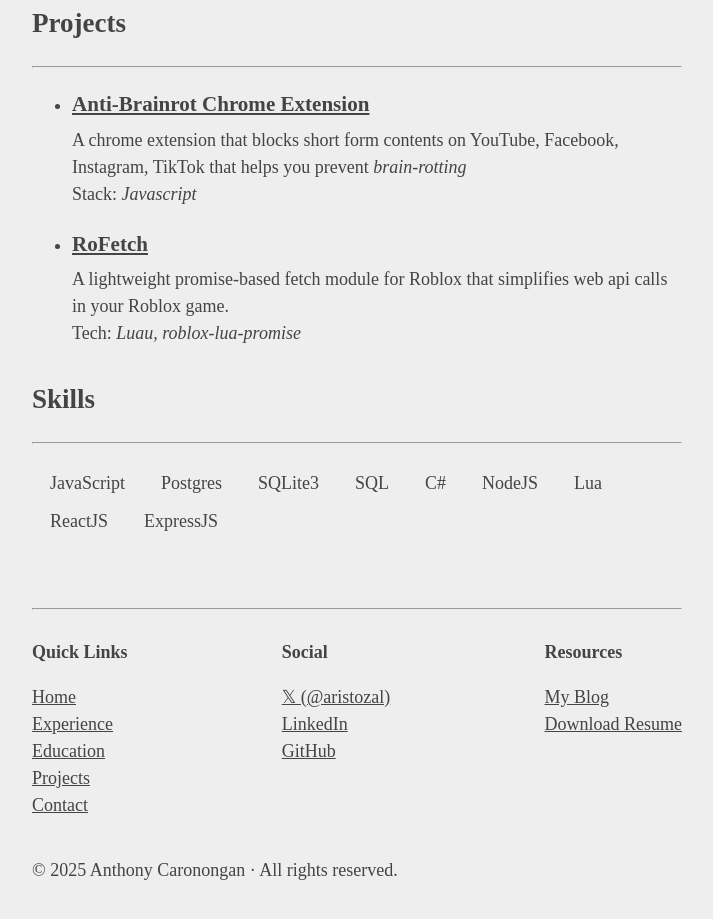
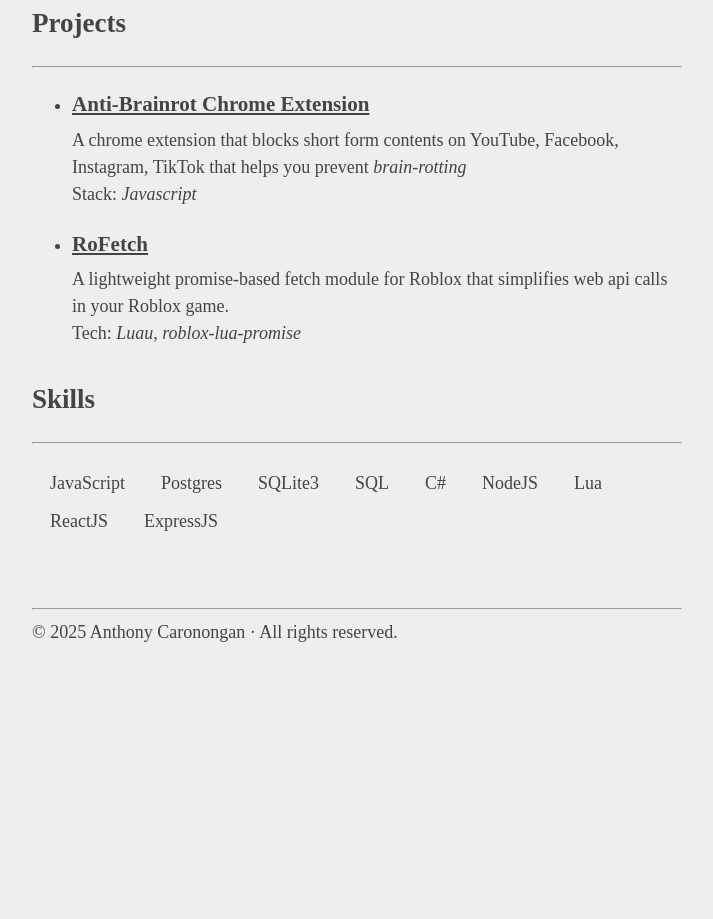
Before and after one commit to anthnyjhn/portfolio, a plain HTML site: page index.html in a window 1280 px wide. Shown: the part 1081-2000 px from the top of the page, without its empty margins (283-996 px from the left). After the commit the page ends 1767 px from the top, so only its background shows below. Drawn offline with Linux system fonts and the light colour scheme.

Commit message:
refactor: update 'About Me' section and remove footer links

```diff
--- a/index.html
+++ b/index.html
@@ -31,10 +31,10 @@
         <h2 id="about">About Me</h2>
         <hr />
         <p>
-          Hi there! I'm Anthony, a 20-year-old software programmer. Building
-          tools, games, and systems is my passion. I enjoy solving problems,
-          learning new technologies, and collaborating with others. I'm always
-          eager to learn and take on new challenges.
+          Hi there! I'm Anthony, a 20-year-old programmer. Building tools,
+          games, and systems is my passion. I enjoy solving problems, learning
+          new technologies, and collaborating with others. I'm always eager to
+          learn and take on new challenges.
         </p>
         <p></p>
       </section>
@@ -143,50 +143,6 @@
 
     <footer>
       <hr />
-      <div class="footer-sections">
-        <section>
-          <strong>Quick Links</strong>
-          <ul>
-            <li><a href="#home">Home</a></li>
-            <li><a href="#experience">Experience</a></li>
-            <li><a href="#education">Education</a></li>
-            <li><a href="#projects">Projects</a></li>
-            <li><a href="#contact">Contact</a></li>
-          </ul>
-        </section>
-
-        <section>
-          <strong>Social</strong>
-          <ul>
-            <li>
-              <a href="https://x.com/aristozal" target="_blank"
-                >𝕏 (@aristozal)</a
-              >
-            </li>
-            <li>
-              <a href="https://www.linkedin.com/in/anthnyjhn/" target="_blank"
-                >LinkedIn</a
-              >
-            </li>
-            <li>
-              <a href="https://github.com/anthnyjhn" target="_blank">GitHub</a>
-            </li>
-          </ul>
-        </section>
-
-        <section>
-          <strong>Resources</strong>
-          <ul>
-            <li>
-              <a href="https://anthnyjhn.substack.com/" target="_blank"
-                >My Blog</a
-              >
-            </li>
-            <li><a href="" download="">Download Resume</a></li>
-          </ul>
-        </section>
-      </div>
-
       <p>© 2025 Anthony Caronongan · All rights reserved.</p>
     </footer>
   </body>
```
